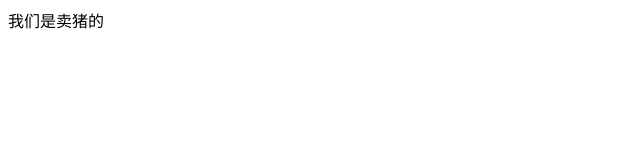
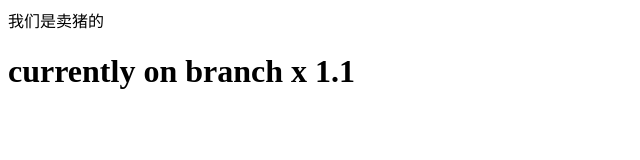
Before and after one commit to shuangke/demo-01, a plain HTML site: page index.html in a window 1280 px wide. Shown: the whole page, without its empty margins (0-640 px from the left). Drawn offline with Linux system fonts and the light colour scheme.

Commit message:
branch x 1.1 diff --git a/index.html b/index.html index d5b166d..9fe91fd 100644 --- a/index.html +++ b/index.html @@ -8,5 +8,6 @@  </head>  <body>      我们是卖猪的 +    <h1>currently on branch x 1.1</h1>  </body> -</html> \ No newline at end of file +</html>

```diff
--- a/index.html
+++ b/index.html
@@ -8,5 +8,6 @@
 </head>
 <body>
     我们是卖猪的
+    <h1>currently on branch x 1.1</h1>
 </body>
 </html>
```
